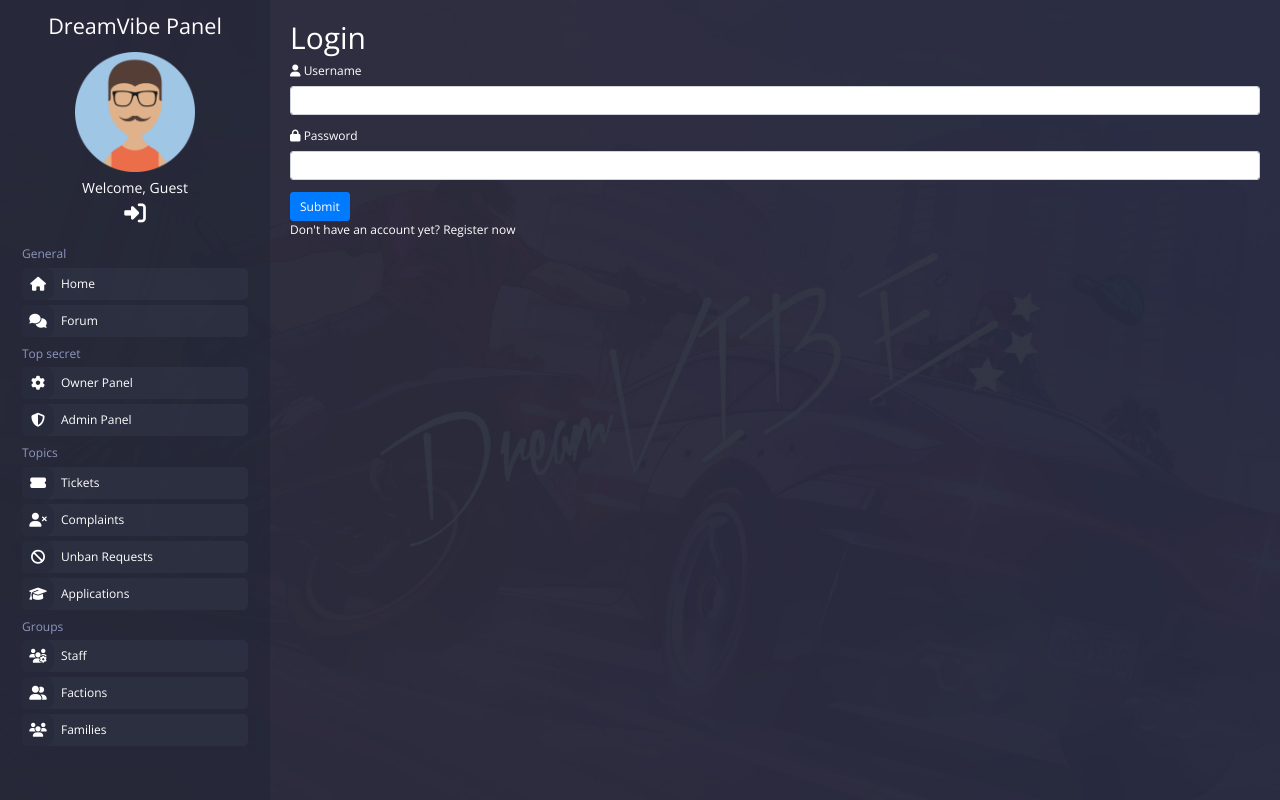
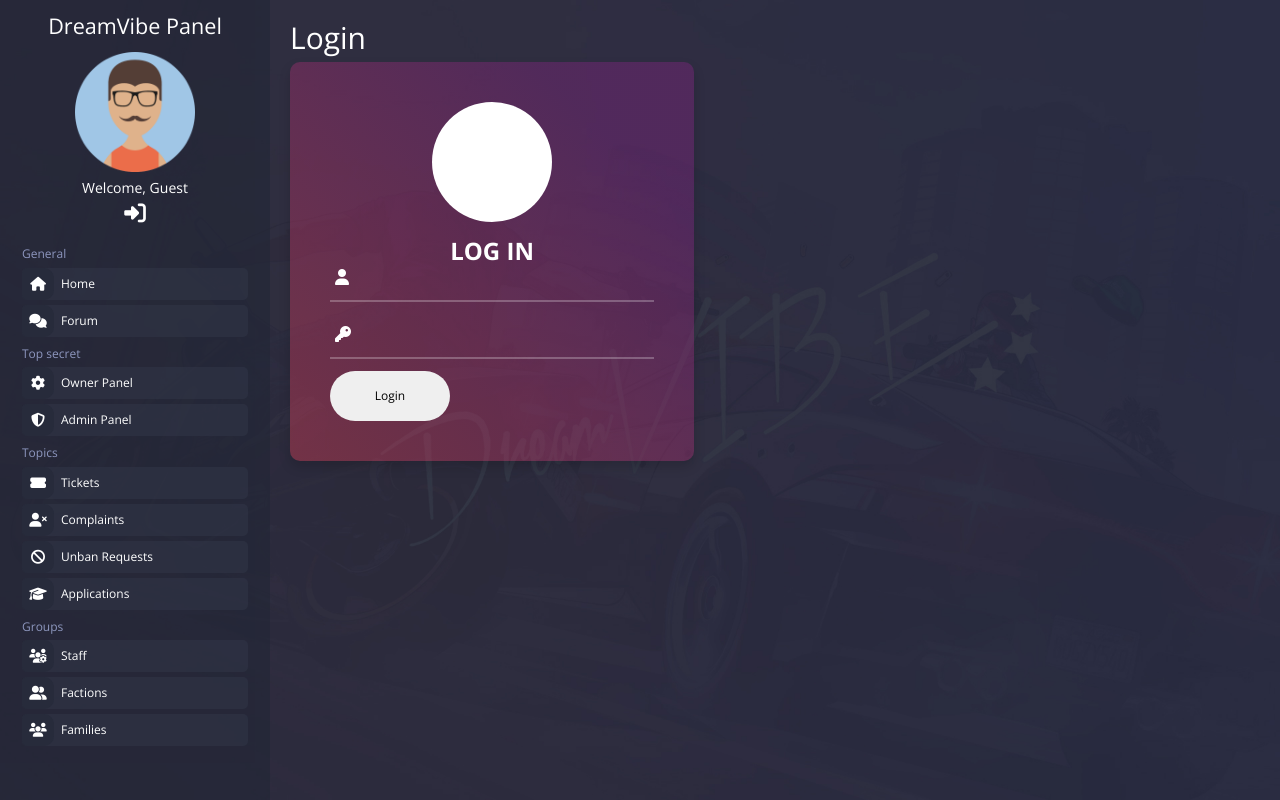
Before and after one commit to vtean/rpg-panel, a PHP site: page /login in a window 1280 px wide. Run offline with PHP 8.4, Linux system fonts and the light colour scheme; a stand-in replaces the project's code that opens the database connection; some libraries are stand-ins or nearby versions.

Commit message:
Login design.

```diff
--- a/public/resources/css/dreamvibe.css
+++ b/public/resources/css/dreamvibe.css
@@ -246,6 +246,192 @@ img {
   background-color: var(--warning-color);
 }
 
+/* Login */
+
+.login {
+  border-radius: 10px;
+  border: none;
+  padding: 25px;
+  background: -webkit-linear-gradient(45deg, #E9405760, #8A238760 80%);
+  position: relative
+}
+
+.login .login-icon {
+  background: #fff;
+  width: 120px;
+  height: 120px;
+  border-radius: 50%;
+  display: -webkit-box;
+  display: -webkit-flex;
+  display: -ms-flexbox;
+  display: flex;
+  -webkit-box-align: center;
+  -webkit-align-items: center;
+  -ms-flex-align: center;
+  align-items: center;
+  -webkit-box-pack: center;
+  -webkit-justify-content: center;
+  -ms-flex-pack: center;
+  justify-content: center;
+  font-size: 60px;
+  margin: 0 auto
+}
+
+.login .login-title {
+  text-align: center;
+  color: #fff;
+  text-transform: uppercase;
+  position: relative;
+  font-weight: 700;
+  top: 15px
+}
+
+.login .login-form {
+  font-size: 18px;
+  color: #fff!important;
+  line-height: 1.2;
+  display: block;
+  width: 100%;
+  height: 45px;
+  background: 0 0;
+  padding: 0 5px 0 38px;
+  border: none;
+  border-bottom: 2px solid #ffffff40
+}
+
+.login .login-form::-webkit-input-placeholder {
+  color: #fff
+}
+
+.login .login-form::-moz-placeholder {
+  color: #fff
+}
+
+.login .login-form:-ms-input-placeholder {
+  color: #fff
+}
+
+.login .login-form::-ms-input-placeholder {
+  color: #fff
+}
+
+.login .login-form::placeholder {
+  color: #fff
+}
+
+.login .login-form:focus {
+  outline: 0;
+  padding-left: 5px
+}
+
+.login .login-form:focus+.login-span:before {
+  bottom: 38px;
+  font-size: 14px
+}
+
+.login .login-form:focus-within+.login-span:after {
+  width: 100%!important
+}
+
+.login .login-form:focus::-webkit-input-placeholder {
+  color: transparent
+}
+
+.login .login-form:focus::-moz-placeholder {
+  color: transparent
+}
+
+.login .login-form:focus:-ms-input-placeholder {
+  color: transparent
+}
+
+.login .login-form:focus::-ms-input-placeholder {
+  color: transparent
+}
+
+.login .login-form:focus::placeholder {
+  color: transparent
+}
+
+.login .login-group {
+  position: relative
+}
+
+.login .login-span {
+  position: absolute;
+  display: block;
+  width: 100%;
+  height: 100%;
+  top: 0;
+  left: 0;
+  pointer-events: none
+}
+
+.login .login-span:after {
+  content: "";
+  display: block;
+  position: absolute;
+  bottom: 0;
+  left: 0;
+  width: 0;
+  height: 2px;
+  -webkit-transition: all .4s;
+  -o-transition: all .4s;
+  transition: all .4s;
+  background: #fff
+}
+
+.login .username:before {
+  content: "\f007";
+  font-family: "Font Awesome 5 Free", serif;
+  font-weight: 900;
+  font-size: 16px;
+  position: absolute;
+  bottom: 13px;
+  color: #fff;
+  left: 5px;
+  -webkit-transition: all .4s;
+  -o-transition: all .4s;
+  transition: all .4s
+}
+
+.login .password:before {
+  content: "\f084";
+  font-family: "Font Awesome 5 Free", serif;
+  font-weight: 900;
+  font-size: 16px;
+  position: absolute;
+  bottom: 13px;
+  color: #fff;
+  left: 5px;
+  -webkit-transition: all .4s;
+  -o-transition: all .4s;
+  transition: all .4s
+}
+
+.login .login-btn {
+  padding: 0 20px;
+  width: 120px;
+  height: 50px;
+  border-radius: 25px;
+  outline: 0;
+  border: none
+}
+
+.login-focused {
+  outline: 0;
+  padding-left: 5px!important
+}
+
+.login-focused+.login-span:before {
+  bottom: 38px!important;
+  font-size: 14px!important
+}
+
+.login-focused+.login-span:after {
+  width: 100%!important
+}
+
 /* Responsive things */
 @media screen and (max-width: 991px) {
   .dv-main-menu {
--- /dev/null
+++ b/public/resources/js/scripts.js
@@ -0,0 +1,14 @@
+(function ($) {
+    "use strict"; // Start of use strict
+
+    $('.login-form').each(function () {
+        $(this).on('blur', function () {
+            if ($(this).val().trim() !== "") {
+                $(this).addClass('login-focused');
+            } else {
+                $(this).removeClass('login-focused');
+            }
+        })
+    })
+
+})(jQuery);
--- a/public/views/layouts/footer.php
+++ b/public/views/layouts/footer.php
@@ -1,7 +1,12 @@
-    </div>
-    </main>
-    <script src="https://code.jquery.com/jquery-3.4.1.slim.min.js" integrity="sha384-J6qa4849blE2+poT4WnyKhv5vZF5SrPo0iEjwBvKU7imGFAV0wwj1yYfoRSJoZ+n" crossorigin="anonymous"></script>
-    <script src="https://cdn.jsdelivr.net/npm/popper.js@1.16.0/dist/umd/popper.min.js" integrity="sha384-Q6E9RHvbIyZFJoft+2mJbHaEWldlvI9IOYy5n3zV9zzTtmI3UksdQRVvoxMfooAo" crossorigin="anonymous"></script>
-    <script src="<?php echo BASE_URL . '/public/resources/3rd_party/bootstrap/bootstrap.min.js'; ?>"></script>
+</div>
+</main>
+<script src="https://code.jquery.com/jquery-3.2.1.slim.min.js"
+        integrity="sha384-KJ3o2DKtIkvYIK3UENzmM7KCkRr/rE9/Qpg6aAZGJwFDMVNA/GpGFF93hXpG5KkN"
+        crossorigin="anonymous"></script>
+<script src="https://cdnjs.cloudflare.com/ajax/libs/popper.js/1.12.9/umd/popper.min.js"
+        integrity="sha384-ApNbgh9B+Y1QKtv3Rn7W3mgPxhU9K/ScQsAP7hUibX39j7fakFPskvXusvfa0b4Q"
+        crossorigin="anonymous"></script>
+<script src="<?php echo BASE_URL . '/public/resources/3rd_party/bootstrap/bootstrap.min.js'; ?>"></script>
+<script src="<?php echo BASE_URL . '/public/resources/js/scripts.js'; ?>"></script>
 </body>
 </html>
--- a/public/views/login.php
+++ b/public/views/login.php
@@ -1,32 +1,34 @@
 <?php getHeader($data['pageTitle']); ?>
     <h1><?php echo($data['pageTitle']); ?></h1>
+    <div class="card col-md-5 login shadow">
+        <div class="card-body">
+            <span class="login-icon">
+                <i class="fas fa-sign-in-alt"></i>
+            </span>
+            <h2 class="login-title">Log In</h2>
             <form action="" method="POST" class="dv-form">
-        <div class="form-group">
-            <label for="username">
-                <i class="fas fa-user"></i>
-                <span>Username</span>
-            </label>
-            <input type="text" name="username" id="username" class="form-control<?php if (!empty($errors['user_name_error'])): ?> is-invalid<?php endif; ?>">
+                <div class="form-group login-group">
+                    <input type="text" name="username" id="username"
+                           class="login-form<?php if (!empty($errors['user_name_error'])): ?> is-invalid<?php endif; ?>">
+                    <span class="login-span username"></span>
                     <?php if (!empty($errors['user_name_error'])): ?>
                         <div class="invalid-feedback">
                             <span><?php echo $errors['user_name_error']; ?></span>
                         </div>
                     <?php endif; ?>
                 </div>
-        <div class="form-group">
-            <label for="password">
-                <i class="fas fa-lock"></i>
-                <span>Password</span>
-            </label>
-            <input type="password" name="password" id="password" class="form-control<?php if (!empty($errors['user_password_error'])): ?> is-invalid<?php endif; ?>">
+                <div class="form-group login-group">
+                    <input type="password" name="password" id="password"
+                           class="login-form<?php if (!empty($errors['user_password_error'])): ?> is-invalid<?php endif; ?>">
+                    <span class="login-span password"></span>
                     <?php if (!empty($errors['user_password_error'])): ?>
                         <div class="invalid-feedback">
                             <span><?php echo $errors['user_password_error']; ?></span>
                         </div>
                     <?php endif; ?>
                 </div>
-        <button type="submit" class="btn btn-primary">Submit</button>
-        <p class="tnCentered tnLoginInfo">Don't have an account yet? <a
-                    href="<?php echo BASE_URL . '/register/'; ?>">Register</a> now</p>
+                <button type="submit" class="login-btn">Login</button>
             </form>
+        </div>
+    </div>
 <?php getFooter(); ?>
```
Lines whose indentation alone changed are shown as unchanged.
